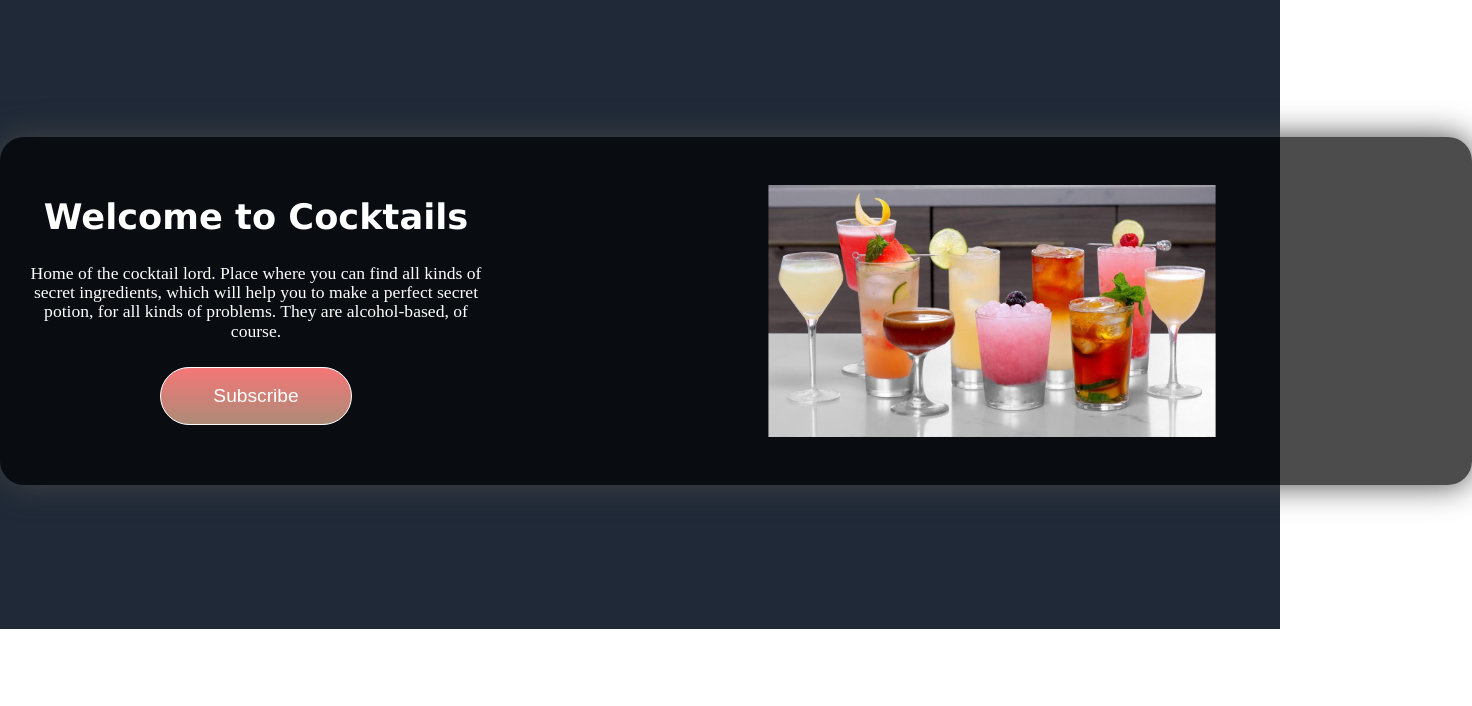
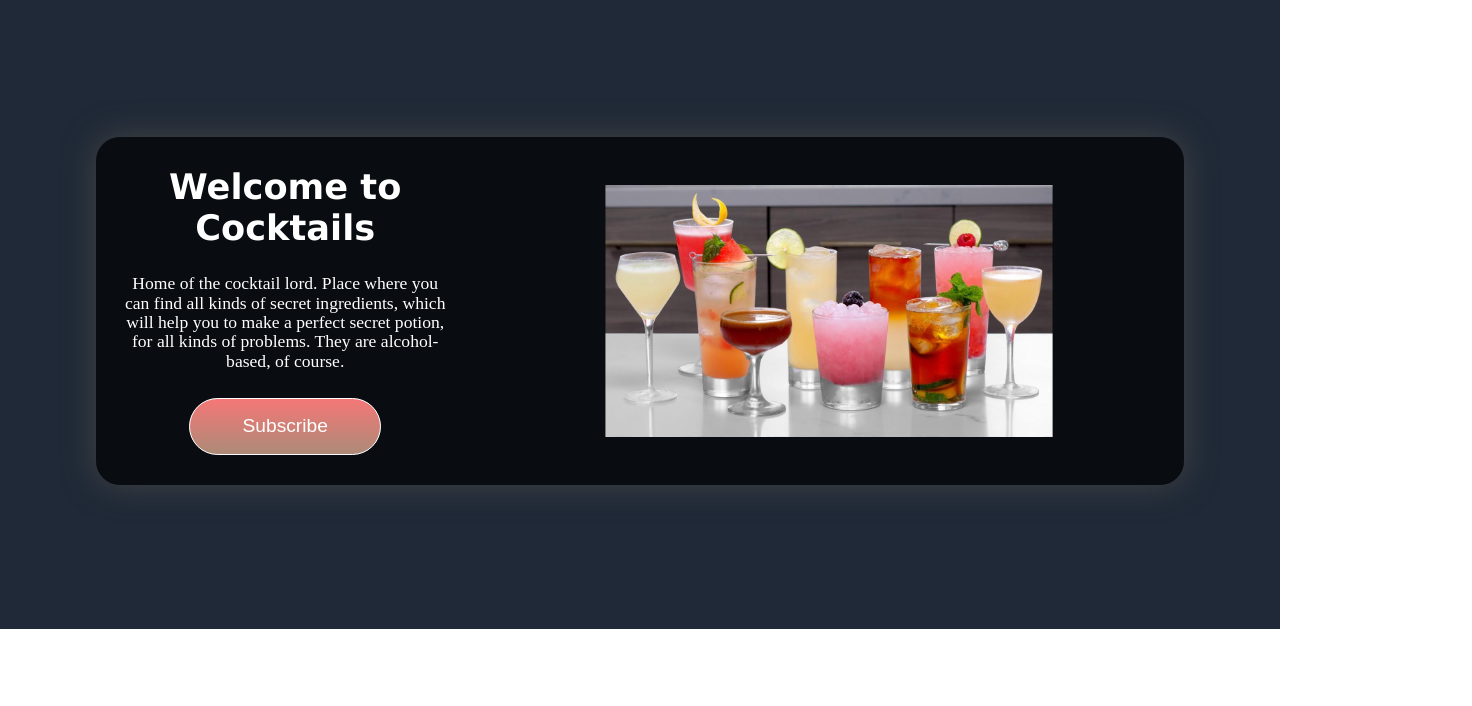
Before and after one commit to deste184/first-project, a plain HTML site: page index.html in a window 1280 px wide. Shown: the part 68-774 px from the top of the page, 1472 px wide, since content can reach past the window. Drawn offline with Linux system fonts and the light colour scheme.

Commit message:
Fix layer 1 container in style.css

```diff
--- a/css/style.css
+++ b/css/style.css
@@ -69,9 +69,12 @@ li{
     background: #1f2937;
     display: flex;
     flex-direction: column;
+    position: relative;
 }
 
 .layer1container {
+    width: 85%;
+    height: 100%;
     border-radius: 1.5em;
     margin: 9em auto 9em auto;
     display: flex;
```
